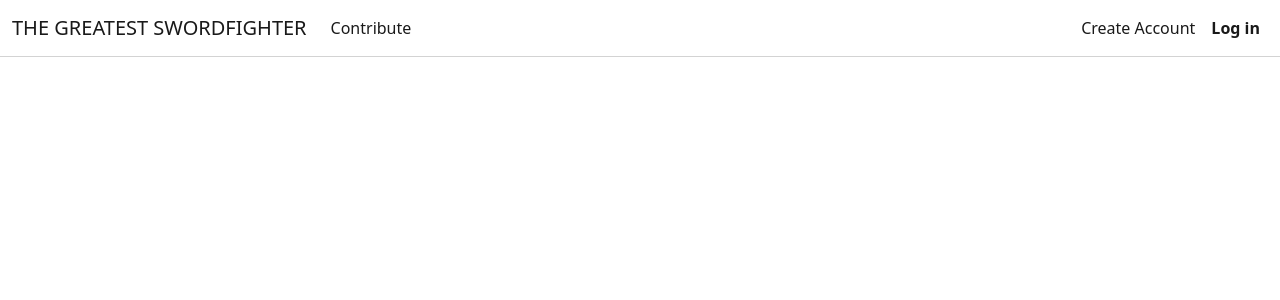
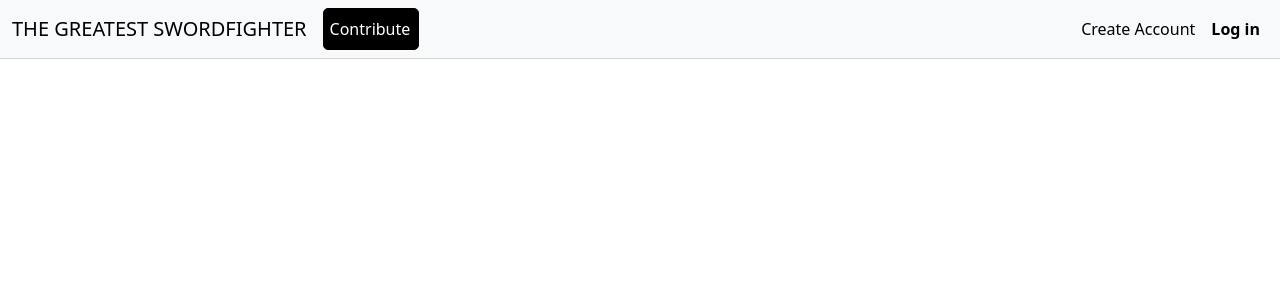
Before and after one commit to jensbrauer/rankYourSwordFighterResubmission, a Django app: page / in a window 1280 px wide. Shown: the top 300 px of the page. Run offline with Django 3.2, Linux system fonts and the light colour scheme; data that the repository does not hold is empty.

Commit message:
Add latest bootstrap CDN links

```diff
--- a/static/css/style.css
+++ b/static/css/style.css
@@ -56,3 +56,18 @@
 #error_page {
   text-align: center;
 }
+
+#nav_page_button {
+  background-color: black;
+  border: 1px solid black;
+  border-radius: 5px;
+  color: white;
+  transition: 0,1s;
+  padding-left: 6px;
+}
+
+#nav_page_button:hover {
+  background-color: white;
+  border-radius: 5px;
+  color: black;
+}
--- a/templates/base.html
+++ b/templates/base.html
@@ -8,7 +8,7 @@
 <head>
     <title>Rate Your Swordfighter</title>
     <meta name="viewport" content="width=device-width, initial-scale=1" />
-    <link rel="stylesheet" href="https://cdn.jsdelivr.net/npm/bootstrap@5.2.3/dist/css/bootstrap.min.css" integrity="sha384-rbsA2VBKQhggwzxH7pPCaAqO46MgnOM80zW1RWuH61DGLwZJEdK2Kadq2F9CUG65" crossorigin="anonymous">
+    <link href="https://cdn.jsdelivr.net/npm/bootstrap@5.3.0-alpha1/dist/css/bootstrap.min.css" rel="stylesheet" integrity="sha384-GLhlTQ8iRABdZLl6O3oVMWSktQOp6b7In1Zl3/Jr59b6EGGoI1aFkw7cmDA6j6gD" crossorigin="anonymous">
     <link rel="stylesheet" href="{% static 'css/style.css' %}">
 </head>
 
@@ -22,7 +22,7 @@
           <div class="collapse navbar-collapse" id="navbarSupportedContent">
             <ul class="navbar-nav me-auto mb-2 mb-lg-0">
               <li class="nav-item">
-                <a class="nav-link active" aria-current="page" href="{% url 'contribute' %}">Contribute</a>
+                <a class="nav-link active" id="nav_page_button" aria-current="page" href="{% url 'contribute' %}">Contribute</a>
               </li>
             </ul>
             {% if user.is_authenticated %}
@@ -50,8 +50,7 @@
         {% endblock content %}
         </div>
     </main>
-    <script src="https://cdn.jsdelivr.net/npm/bootstrap@5.2.3/dist/js/bootstrap.bundle.min.js" integrity="sha384-kenU1KFdBIe4zVF0s0G1M5b4hcpxyD9F7jL+jjXkk+Q2h455rYXK/7HAuoJl+0I4" crossorigin="anonymous"></script>
-    <script src="https://cdn.jsdelivr.net/npm/bootstrap@5.2.3/dist/js/bootstrap.min.js" integrity="sha384-cuYeSxntonz0PPNlHhBs68uyIAVpIIOZZ5JqeqvYYIcEL727kskC66kF92t6Xl2V" crossorigin="anonymous"></script>
+    <script src="https://cdn.jsdelivr.net/npm/bootstrap@5.3.0-alpha1/dist/js/bootstrap.bundle.min.js" integrity="sha384-w76AqPfDkMBDXo30jS1Sgez6pr3x5MlQ1ZAGC+nuZB+EYdgRZgiwxhTBTkF7CXvN" crossorigin="anonymous"></script>
 </body>
 
 </html>
```
